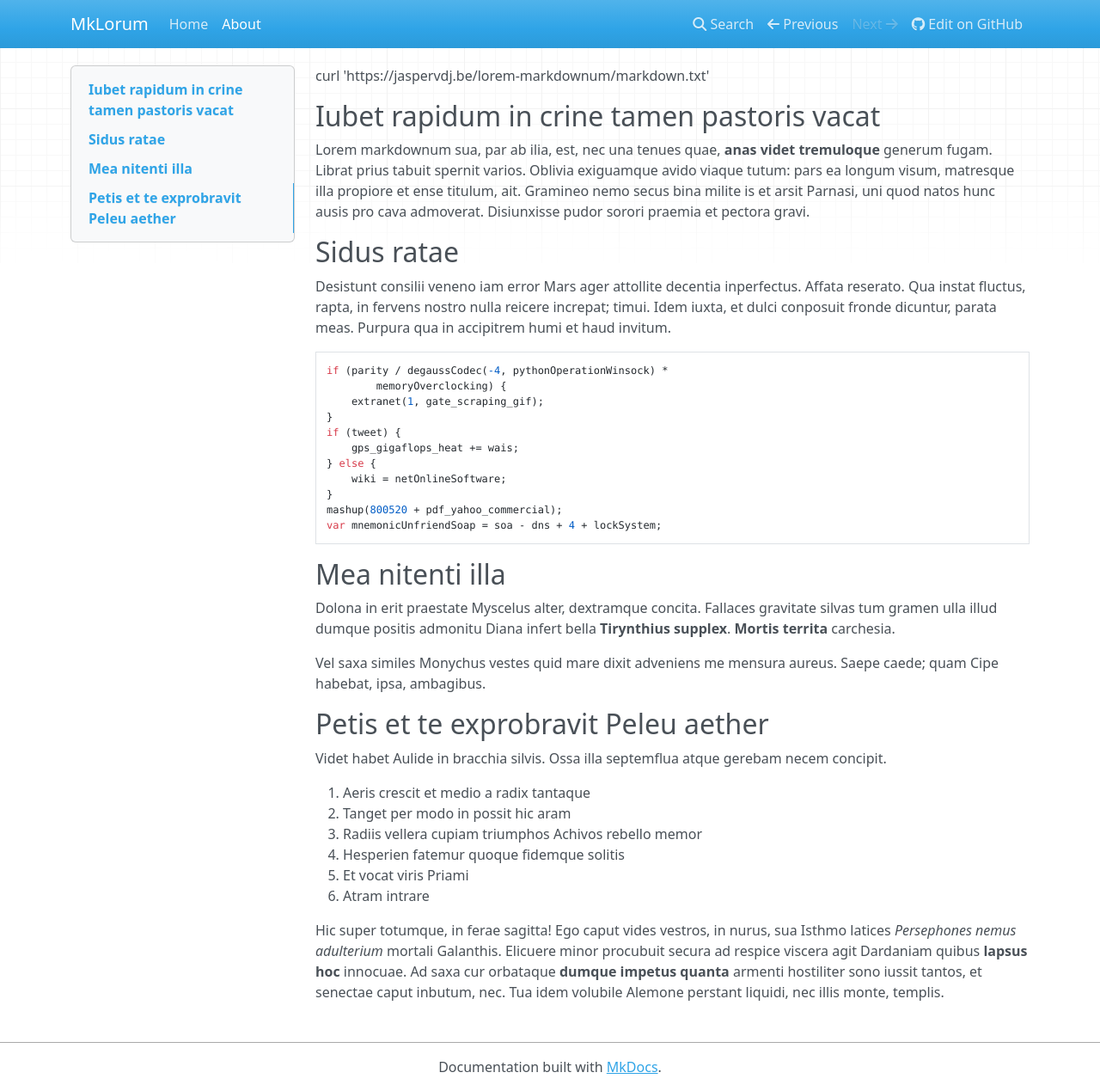
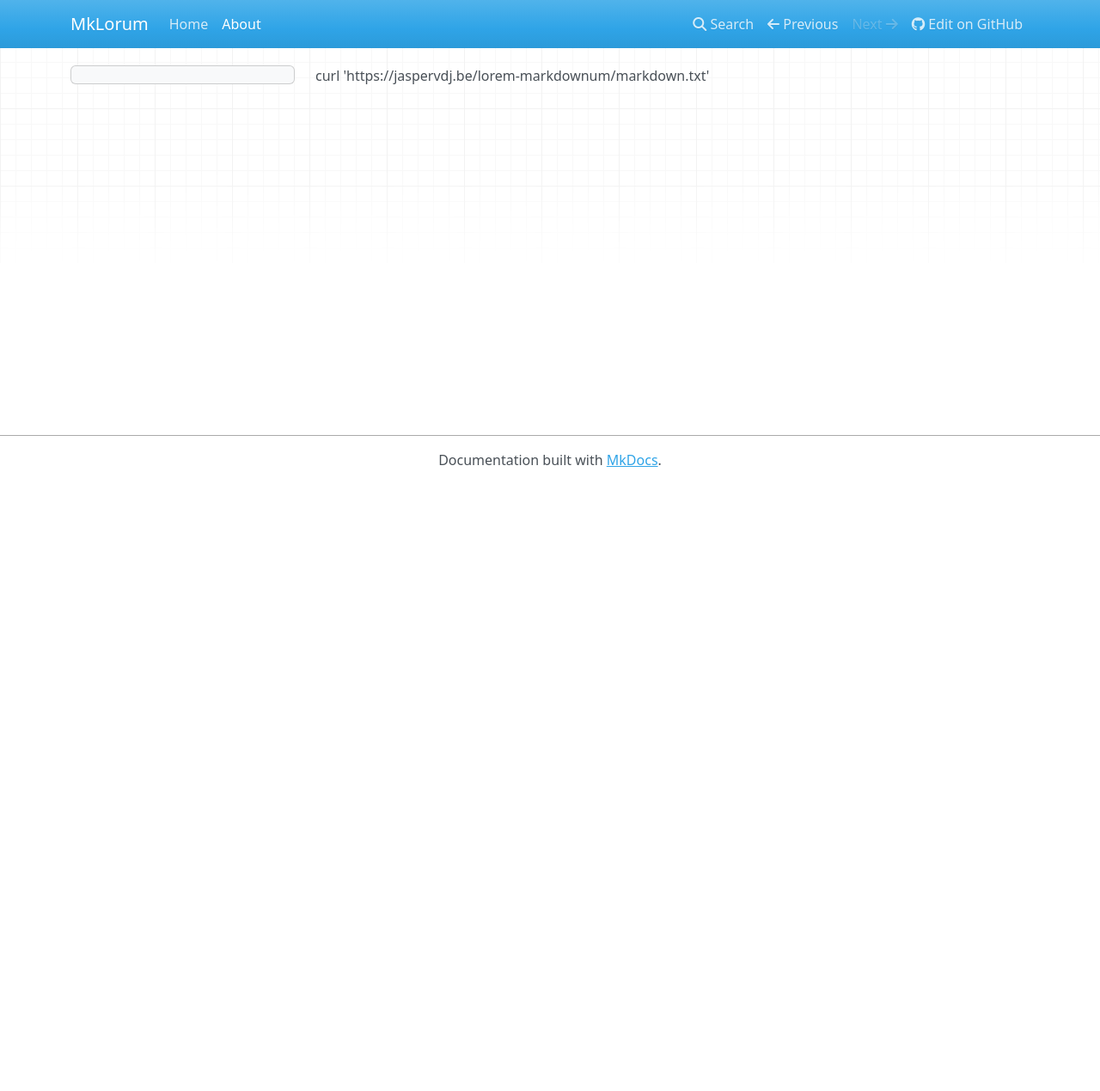
Before and after one commit to vineel19/mkdocs, an MkDocs documentation site: the page built from docs/about.md, in a window 1280 px wide and 1269 px high. Shown: the whole window at 86% size. Built offline with MkDocs 1.6.1, drawn with Linux system fonts in a browser that asks for light colours; nearby versions of some CDN libraries.

Commit message:
Update about.md

```diff
--- a/docs/about.md
+++ b/docs/about.md
@@ -1,57 +1 @@
 curl 'https://jaspervdj.be/lorem-markdownum/markdown.txt'
-
-## Iubet rapidum in crine tamen pastoris vacat
-
-Lorem markdownum sua, par ab ilia, est, nec una tenues quae, **anas videt
-tremuloque** generum fugam. Librat prius tabuit spernit varios. Oblivia
-exiguamque avido viaque tutum: pars ea longum visum, matresque illa propiore et
-ense titulum, ait. Gramineo nemo secus bina milite is et arsit Parnasi, uni quod
-natos hunc ausis pro cava admoverat. Disiunxisse pudor sorori praemia et pectora
-gravi.
-
-## Sidus ratae
-
-Desistunt consilii veneno iam error Mars ager attollite decentia inperfectus.
-Affata reserato. Qua instat fluctus, rapta, in fervens nostro nulla reicere
-increpat; timui. Idem iuxta, et dulci conposuit fronde dicuntur, parata meas.
-Purpura qua in accipitrem humi et haud invitum.
-
-    if (parity / degaussCodec(-4, pythonOperationWinsock) *
-            memoryOverclocking) {
-        extranet(1, gate_scraping_gif);
-    }
-    if (tweet) {
-        gps_gigaflops_heat += wais;
-    } else {
-        wiki = netOnlineSoftware;
-    }
-    mashup(800520 + pdf_yahoo_commercial);
-    var mnemonicUnfriendSoap = soa - dns + 4 + lockSystem;
-
-## Mea nitenti illa
-
-Dolona in erit praestate Myscelus alter, dextramque concita. Fallaces gravitate
-silvas tum gramen ulla illud dumque positis admonitu Diana infert bella
-**Tirynthius supplex**. **Mortis territa** carchesia.
-
-Vel saxa similes Monychus vestes quid mare dixit adveniens me mensura aureus.
-Saepe caede; quam Cipe habebat, ipsa, ambagibus.
-
-## Petis et te exprobravit Peleu aether
-
-Videt habet Aulide in bracchia silvis. Ossa illa septemflua atque gerebam necem
-concipit.
-
-1. Aeris crescit et medio a radix tantaque
-2. Tanget per modo in possit hic aram
-3. Radiis vellera cupiam triumphos Achivos rebello memor
-4. Hesperien fatemur quoque fidemque solitis
-5. Et vocat viris Priami
-6. Atram intrare
-
-Hic super totumque, in ferae sagitta! Ego caput vides vestros, in nurus, sua
-Isthmo latices *Persephones nemus adulterium* mortali Galanthis. Elicuere minor
-procubuit secura ad respice viscera agit Dardaniam quibus **lapsus hoc**
-innocuae. Ad saxa cur orbataque **dumque impetus quanta** armenti hostiliter
-sono iussit tantos, et senectae caput inbutum, nec. Tua idem volubile Alemone
-perstant liquidi, nec illis monte, templis.
```
